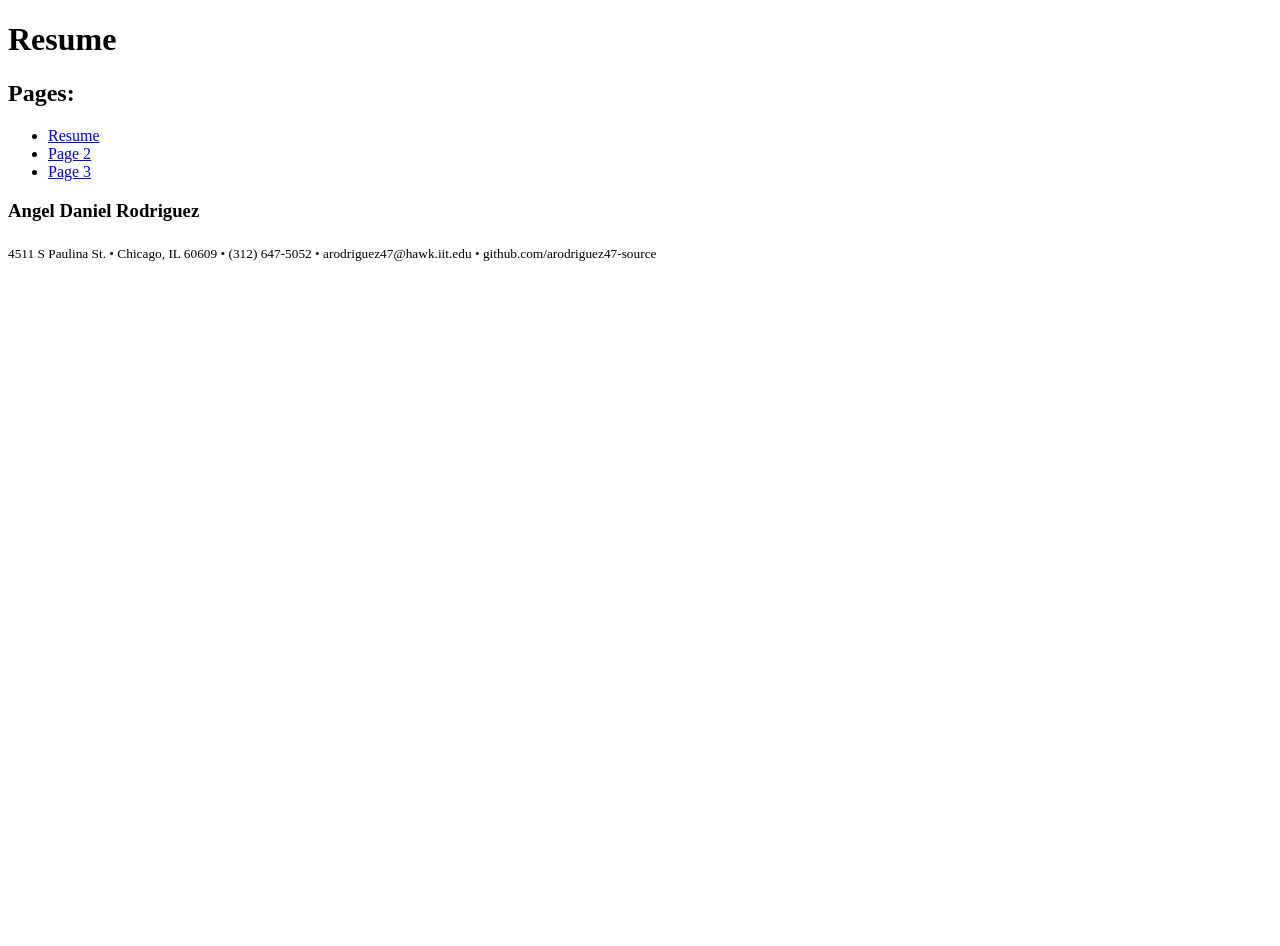
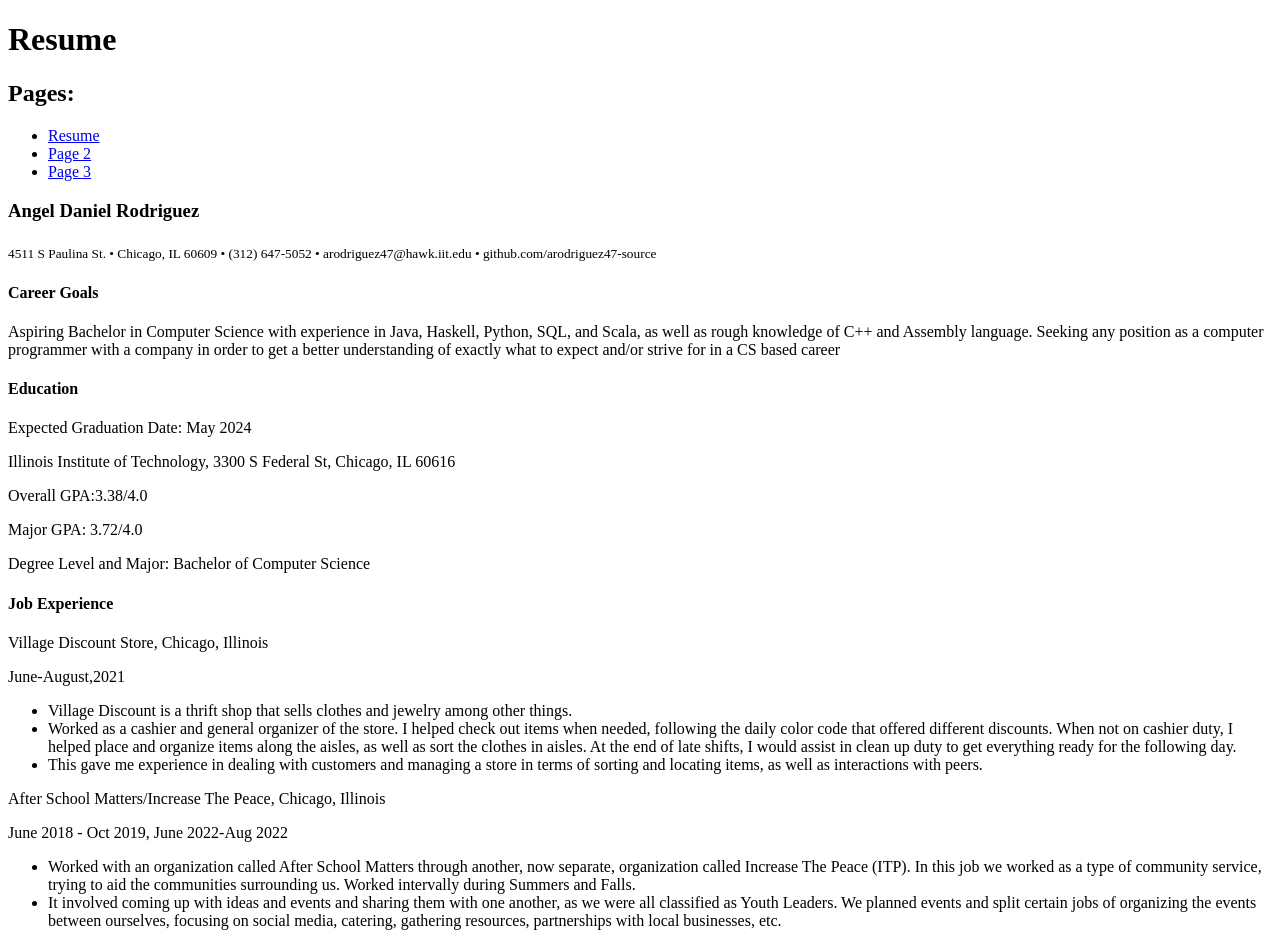
Before and after one commit to arodriguez47-source/ITMD361-Project-1, a plain HTML site: page index.html in a window 1280 px wide. Before the commit the page ends 800 px from the top, so only its background shows below. Drawn offline with Linux system fonts and the light colour scheme.

Commit message:
Added some Main Content
added education, career goals, and job experience sections of my resume

```diff
--- a/index.html
+++ b/index.html
@@ -23,6 +23,36 @@
 	  <h3>Angel Daniel Rodriguez</h3>
 	  <sub>4511 S Paulina St. • Chicago, IL 60609 • (312) 647-5052 • arodriguez47@hawk.iit.edu • github.com/arodriguez47-source</sub>
 	</div>
+	<div id="main-content">
+	  <div id="Career-Goals">
+	    <h4>Career Goals</h4>
+	    <p>Aspiring Bachelor in Computer Science with experience in Java, Haskell, Python, SQL, and Scala, as well as rough knowledge of C++ and Assembly language. Seeking any position as a computer programmer with a company in order to get a better understanding of exactly what to expect and/or strive for in a CS based career</p>
+	  </div>
+	  <div id="Education">
+		<h4>Education</h4>
+	    <p>Expected Graduation Date: May 2024</p>
+	    <p>Illinois Institute of Technology, 3300 S Federal St, Chicago, IL 60616</p>
+	    <p>Overall GPA:3.38/4.0</p>
+	    <p>Major GPA: 3.72/4.0</p>
+	    <p>Degree Level and Major: Bachelor of Computer Science</p>
+	  </div>
+	  <div id="Job-Experience">
+		<h4>Job Experience</h4>
+	    <p>Village Discount Store, Chicago, Illinois</p>
+		<p>June-August,2021</p>
+		<ul>
+		  <li>Village Discount is a thrift shop that sells clothes and jewelry among other things.</li>
+		  <li>Worked as a cashier and general organizer of the store. I helped check out items when needed, following the daily color code that offered different discounts. When not on cashier duty, I helped place and organize items along the aisles, as well as sort the clothes in aisles. At the end of late shifts, I would assist in clean up duty to get everything ready for the following day.</li>
+		  <li>This gave me experience in dealing with customers and managing a store in terms of sorting and locating items, as well as interactions with peers.</li>
+		</ul>
+		<p>After School Matters/Increase The Peace, Chicago, Illinois</p>
+		<p>June 2018 - Oct 2019, June 2022-Aug 2022</p>
+		<ul>
+		  <li>Worked with an organization called After School Matters through another, now separate, organization called Increase The Peace (ITP). In this job we worked as a type of community service, trying to aid the communities surrounding us. Worked intervally during Summers and Falls.</li>
+		  <li>It involved coming up with ideas and events and sharing them with one another, as we were all classified as Youth Leaders. We planned events and split certain jobs of organizing the events between ourselves, focusing on social media, catering, gathering resources, partnerships with local businesses, etc.</li>
+		</ul>
+	  </div>
+	</div>
   </main>
 </body>
 
```
